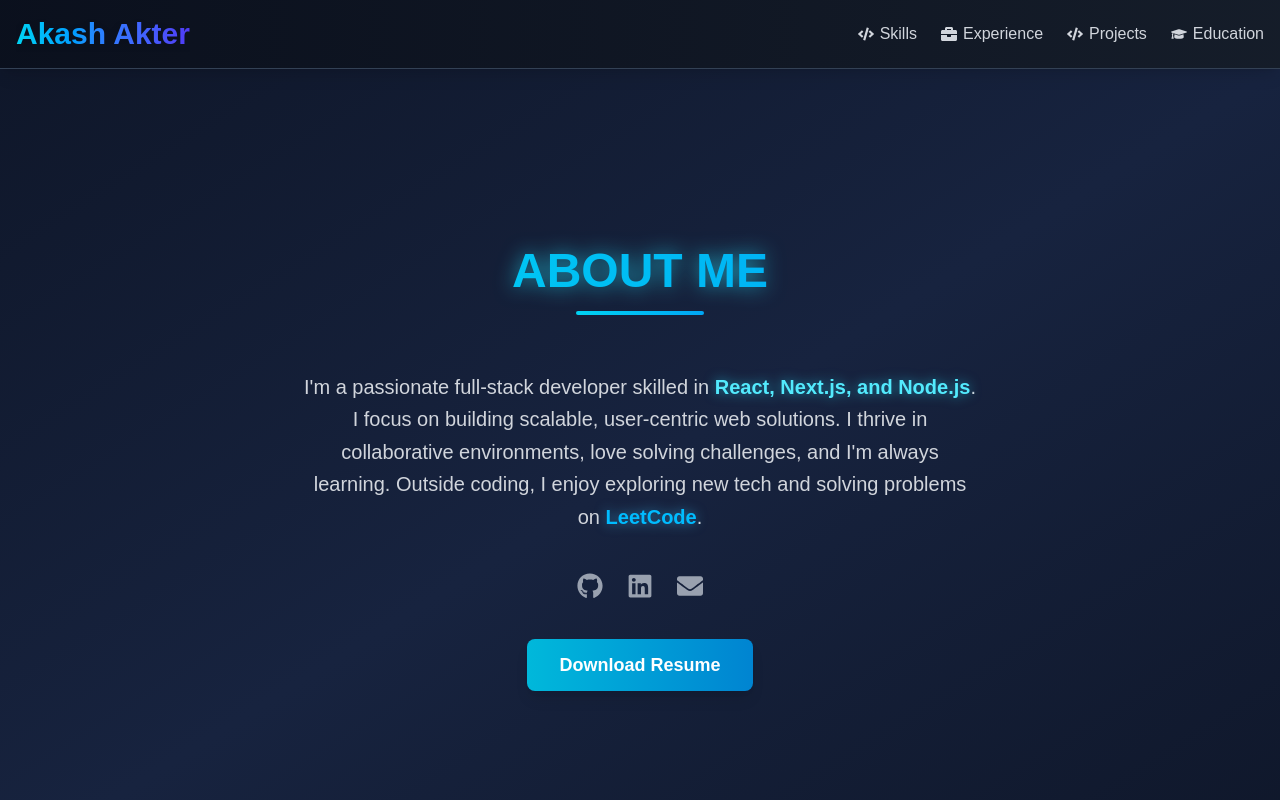
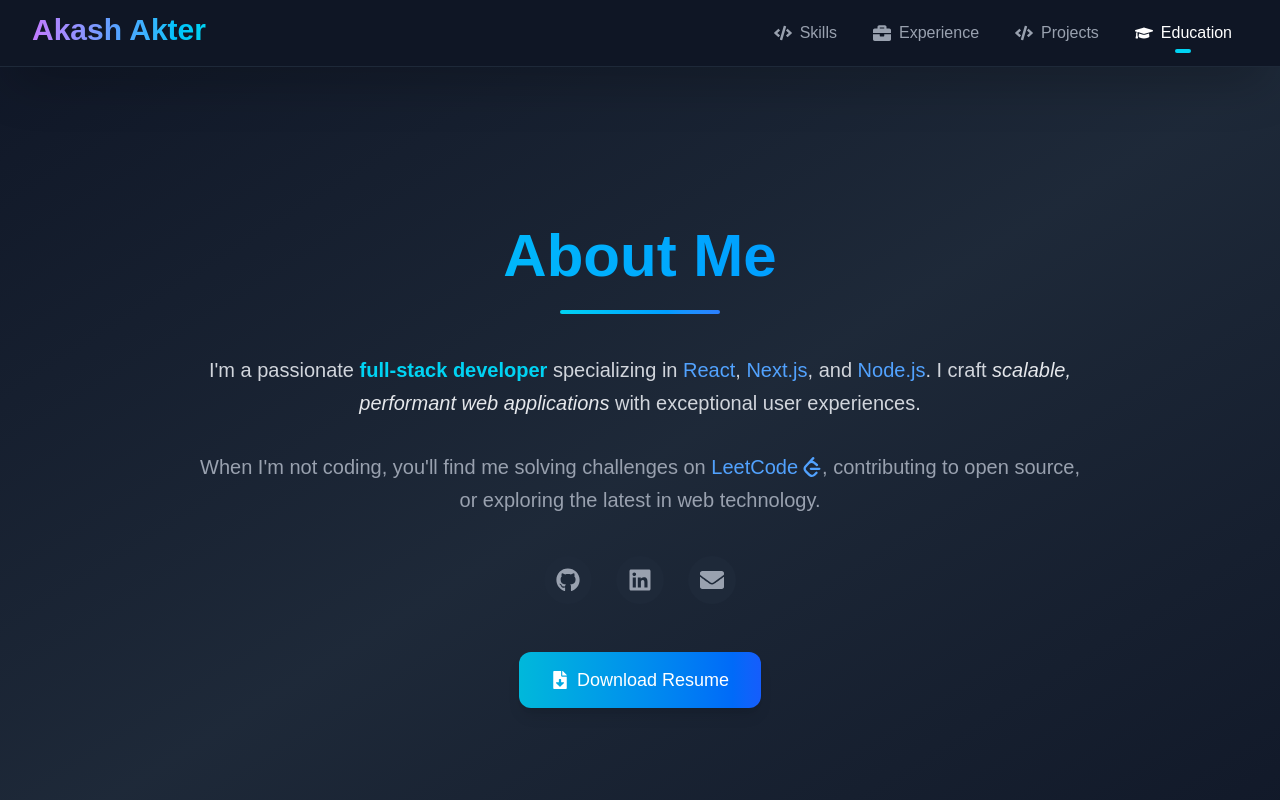
Before and after one commit to AkashAkter/akash-akter-portfolio, a Next.js app: page / in a window 1280 px wide. Shown: the top 800 px of the page. Built offline with nearby package versions, Linux system fonts and the light colour scheme; a web font is replaced by a local one.

Commit message:
updating

```diff
--- a/src/components/AboutMe.tsx
+++ b/src/components/AboutMe.tsx
@@ -1,7 +1,15 @@
+/* eslint-disable react/no-unescaped-entities */
 "use client";
 
 import React from "react";
-import { FaGithub, FaLinkedin, FaEnvelope } from "react-icons/fa";
+import {
+  FaGithub,
+  FaLinkedin,
+  FaEnvelope,
+  FaFileDownload,
+} from "react-icons/fa";
+import { motion } from "framer-motion";
+import { SiLeetcode } from "react-icons/si";
 
 const AboutMe = () => {
   const handleResumeDownload = () => {
@@ -11,73 +19,131 @@
     link.click();
   };
 
+  // Animation variants
+  const container = {
+    hidden: { opacity: 0 },
+    show: {
+      opacity: 1,
+      transition: {
+        staggerChildren: 0.1,
+        delayChildren: 0.3,
+      },
+    },
+  };
+
+  const item = {
+    hidden: { opacity: 0, y: 20 },
+    show: { opacity: 1, y: 0, transition: { duration: 0.5 } },
+  };
+
   return (
-    <div className="hero min-h-screen bg-gradient-to-br from-[#0f172a] via-[#17233f] to-[#0f172a]">
-      <div className="hero-content text-center">
-        <div className="max-w-2xl">
-          {/* Title */}
-          <h1 className="text-4xl md:text-5xl font-bold text-transparent bg-clip-text bg-gradient-to-r from-cyan-400 to-sky-500 mb-4 drop-shadow-[0_0_10px_rgba(34,211,238,0.7)]">
-            ABOUT ME
-          </h1>
+    <section className="min-h-screen bg-gradient-to-br from-gray-900 via-gray-800 to-gray-900 flex items-center justify-center px-4 py-20">
+      <motion.div
+        className="max-w-4xl mx-auto"
+        initial="hidden"
+        animate="show"
+        variants={container}
+      >
+        {/* Title */}
+        <motion.h1
+          className="text-5xl md:text-6xl font-bold text-transparent bg-clip-text bg-gradient-to-r from-cyan-400 to-blue-500 mb-6 text-center"
+          variants={item}
+        >
+          About Me
+        </motion.h1>
 
-          {/* Divider */}
-          <div className="w-32 h-1 mx-auto bg-gradient-to-r from-cyan-400 to-sky-500 rounded-full mb-8" />
+        {/* Divider */}
+        <motion.div
+          className="w-40 h-1 mx-auto bg-gradient-to-r from-cyan-400 to-blue-500 rounded-full mb-10 opacity-80"
+          variants={item}
+        />
 
-          {/* Paragraph */}
-          <p className="py-6 text-gray-300 text-xl leading-relaxed">
-            I&apos;m a passionate full-stack developer skilled in{" "}
-            <span className="font-semibold text-cyan-300 drop-shadow-[0_0_6px_rgba(34,211,238,0.6)]">
-              React, Next.js, and Node.js
-            </span>
-            . I focus on building scalable, user-centric web solutions. I thrive
-            in collaborative environments, love solving challenges, and I&apos;m
-            always learning. Outside coding, I enjoy exploring new tech and
-            solving problems on{" "}
-            <span className="font-semibold text-sky-400 drop-shadow-[0_0_6px_rgba(56,189,248,0.6)]">
-              LeetCode
-            </span>
-            .
+        {/* Content */}
+        <motion.div variants={item}>
+          <p className="text-gray-300 text-lg md:text-xl leading-relaxed mb-8 text-center">
+            I'm a passionate{" "}
+            <span className="font-semibold text-cyan-400">
+              full-stack developer
+            </span>{" "}
+            specializing in{" "}
+            <span className="font-medium text-blue-400">React</span>,{" "}
+            <span className="font-medium text-blue-400">Next.js</span>, and{" "}
+            <span className="font-medium text-blue-400">Node.js</span>. I craft{" "}
+            <span className="italic text-gray-200">
+              scalable, performant web applications
+            </span>{" "}
+            with exceptional user experiences.
           </p>
 
-          {/* Social Icons */}
-          <div className="flex justify-center gap-6 mb-6 mt-4">
+          <p className="text-gray-400 text-lg md:text-xl leading-relaxed mb-10 text-center">
+            When I'm not coding, you'll find me solving challenges on{" "}
             <a
-              href="https://github.com/AkashAkter"
+              href="https://leetcode.com/"
               target="_blank"
               rel="noopener noreferrer"
-              className="text-gray-400 hover:text-cyan-400 transition-transform hover:scale-110"
-              aria-label="GitHub"
+              className="text-blue-400 hover:text-cyan-400 transition-colors inline-flex items-center"
             >
-              <FaGithub size={26} />
+              LeetCode <SiLeetcode className="ml-1" />
             </a>
-            <a
-              href="https://www.linkedin.com/in/akash08akter/"
+            , contributing to open source, or exploring the latest in web
+            technology.
+          </p>
+        </motion.div>
+
+        {/* Social Links */}
+        <motion.div className="flex justify-center gap-6 mb-12" variants={item}>
+          {[
+            {
+              icon: <FaGithub size={24} />,
+              href: "https://github.com/AkashAkter",
+              label: "GitHub",
+            },
+            {
+              icon: <FaLinkedin size={24} />,
+              href: "https://www.linkedin.com/in/akash08akter/",
+              label: "LinkedIn",
+            },
+            {
+              icon: <FaEnvelope size={24} />,
+              href: "mailto:your.akash.akter08@gmail.com",
+              label: "Email",
+            },
+          ].map((social, index) => (
+            <motion.a
+              key={index}
+              href={social.href}
               target="_blank"
               rel="noopener noreferrer"
-              className="text-gray-400 hover:text-cyan-400 transition-transform hover:scale-110"
-              aria-label="LinkedIn"
+              className="text-gray-400 hover:text-white p-3 rounded-full bg-gray-800 hover:bg-gray-700 transition-all duration-300 group"
+              whileHover={{ y: -5, scale: 1.1 }}
+              aria-label={social.label}
             >
-              <FaLinkedin size={26} />
-            </a>
-            <a
-              href="mailto:your.akash.akter08@gmail.com"
-              className="text-gray-400 hover:text-cyan-400 transition-transform hover:scale-110"
-              aria-label="Email"
-            >
-              <FaEnvelope size={26} />
-            </a>
-          </div>
+              {social.icon}
+              <span className="absolute -bottom-8 left-1/2 transform -translate-x-1/2 opacity-0 group-hover:opacity-100 text-xs text-gray-300 transition-opacity">
+                {social.label}
+              </span>
+            </motion.a>
+          ))}
+        </motion.div>
 
-          {/* Resume Button */}
-          <button
+        {/* Resume Button */}
+        <motion.div className="text-center" variants={item}>
+          <motion.button
             onClick={handleResumeDownload}
-            className="mt-4 px-8 py-3 text-lg font-semibold rounded-lg bg-gradient-to-r from-cyan-500 to-sky-600 text-white shadow-lg hover:from-cyan-400 hover:to-sky-500 transition-all duration-300 hover:shadow-[0_0_20px_rgba(34,211,238,0.5)] hover:scale-105 focus:outline-none focus:ring-2 focus:ring-cyan-400 focus:ring-opacity-50"
+            className="px-8 py-3.5 text-lg font-medium rounded-xl bg-gradient-to-r from-cyan-500 to-blue-600 text-white shadow-lg relative overflow-hidden group"
+            whileHover={{ scale: 1.05 }}
+            whileTap={{ scale: 0.95 }}
           >
-            Download Resume
-          </button>
-        </div>
-      </div>
-    </div>
+            <div className="absolute inset-0 bg-gradient-to-r from-cyan-400 to-blue-500 opacity-0 group-hover:opacity-100 transition-opacity duration-300" />
+            <span className="relative flex items-center justify-center gap-2">
+              <FaFileDownload className="text-lg" />
+              Download Resume
+            </span>
+            <span className="absolute bottom-0 left-0 w-full h-0.5 bg-white scale-x-0 group-hover:scale-x-100 transition-transform duration-500 origin-left" />
+          </motion.button>
+        </motion.div>
+      </motion.div>
+    </section>
   );
 };
 
--- a/src/components/Header.tsx
+++ b/src/components/Header.tsx
@@ -2,73 +2,172 @@
 
 import Link from "next/link";
 import React from "react";
-import { FaCode, FaGraduationCap, FaBriefcase } from "react-icons/fa";
-import { motion } from "framer-motion";
+import {
+  FaCode,
+  FaGraduationCap,
+  FaBriefcase,
+  FaBars,
+  FaTimes,
+} from "react-icons/fa";
+import { motion, AnimatePresence } from "framer-motion";
 
 const navItems = [
-  { id: "skills", icon: <FaCode className="mr-1.5" />, label: "Skills" },
+  { id: "skills", icon: <FaCode className="text-lg" />, label: "Skills" },
   {
     id: "experience",
-    icon: <FaBriefcase className="mr-1.5" />,
+    icon: <FaBriefcase className="text-lg" />,
     label: "Experience",
   },
-  { id: "projects", icon: <FaCode className="mr-1.5" />, label: "Projects" },
+  { id: "projects", icon: <FaCode className="text-lg" />, label: "Projects" },
   {
     id: "education",
-    icon: <FaGraduationCap className="mr-1.5" />,
+    icon: <FaGraduationCap className="text-lg" />,
     label: "Education",
   },
 ];
 
 const Header = () => {
+  const [mobileMenuOpen, setMobileMenuOpen] = React.useState(false);
+  const [activeSection, setActiveSection] = React.useState("");
+
   const scrollToSection = (id: string) => {
     const element = document.getElementById(id);
-    if (element) element.scrollIntoView({ behavior: "smooth" });
+    if (element) {
+      element.scrollIntoView({ behavior: "smooth" });
+      setActiveSection(id);
+    }
+    setMobileMenuOpen(false);
   };
 
+  React.useEffect(() => {
+    const handleScroll = () => {
+      const sections = navItems.map((item) => item.id);
+      const scrollPosition = window.scrollY + 100;
+
+      for (const section of sections) {
+        const element = document.getElementById(section);
+        if (element) {
+          const offsetTop = element.offsetTop;
+          const offsetHeight = element.offsetHeight;
+
+          if (
+            scrollPosition >= offsetTop &&
+            scrollPosition < offsetTop + offsetHeight
+          ) {
+            setActiveSection(section);
+            break;
+          }
+        }
+      }
+    };
+
+    window.addEventListener("scroll", handleScroll);
+    return () => window.removeEventListener("scroll", handleScroll);
+  }, []);
+
   return (
-    <header className="sticky top-0 z-50 bg-gradient-to-r from-[#0f172a]/70 to-[#1e293b]/70 backdrop-blur-md border-b border-[#334155] shadow-lg">
-      <div className="container mx-auto px-4">
-        <div className="flex justify-between items-center py-4">
+    <header className="sticky top-0 z-50 bg-gray-900/95 backdrop-blur-md border-b border-gray-800 shadow-2xl">
+      <div className="container mx-auto px-4 lg:px-8">
+        <div className="flex justify-between items-center py-3">
           {/* Logo */}
           <Link href="/">
-            <motion.button
+            <motion.div
               onClick={() => scrollToSection("home")}
-              className="group relative overflow-hidden"
-              whileHover={{ scale: 1.05 }}
+              className="group relative"
+              whileHover={{ scale: 1.03 }}
+              whileTap={{ scale: 0.98 }}
             >
-              <div className="absolute inset-0 bg-gradient-to-r from-cyan-500 to-blue-600 opacity-0 group-hover:opacity-20 blur-md transition-all duration-500" />
-              <h1 className="text-3xl font-extrabold text-transparent bg-clip-text bg-gradient-to-r from-cyan-400 via-blue-500 to-indigo-600 drop-shadow-lg">
+              <div className="absolute -inset-2 bg-gradient-to-r from-purple-600 to-blue-500 rounded-lg opacity-0 group-hover:opacity-20 blur transition-all duration-300" />
+              <h1 className="text-2xl md:text-3xl font-bold text-transparent bg-clip-text bg-gradient-to-r from-purple-400 via-blue-400 to-cyan-400">
                 Akash Akter
-              </h1>
                 <motion.span
-                className="absolute bottom-0 left-0 w-full h-0.5 bg-gradient-to-r from-cyan-400 to-blue-500"
+                  className="block h-0.5 bg-gradient-to-r from-purple-500 to-blue-500 mt-1"
                   initial={{ scaleX: 0 }}
                   whileHover={{ scaleX: 1 }}
                   transition={{ duration: 0.3 }}
                 />
-            </motion.button>
+              </h1>
+            </motion.div>
           </Link>
 
-          {/* Navigation & Socials */}
-          <div className="flex items-center space-x-8">
-            <nav className="hidden md:flex space-x-6">
+          {/* Desktop Navigation */}
+          <nav className="hidden md:flex items-center space-x-1">
             {navItems.map(({ id, icon, label }) => (
-                <button
+              <motion.button
                 key={id}
                 onClick={() => scrollToSection(id)}
-                  className="flex items-center text-gray-300 hover:text-cyan-400 relative group transition-all duration-300"
+                className={`relative px-4 py-2 rounded-lg transition-all duration-300 ${
+                  activeSection === id
+                    ? "text-white"
+                    : "text-gray-400 hover:text-white"
+                }`}
+                whileHover={{ y: -2 }}
+                whileTap={{ scale: 0.95 }}
               >
-                  {icon}
-                  <span className="relative">
-                    {label}
-                    <span className="absolute bottom-[-2px] left-0 w-0 h-[2px] bg-cyan-400 group-hover:w-full transition-all duration-300" />
-                  </span>
-                </button>
+                <div className="flex items-center">
+                  <span className="mr-2">{icon}</span>
+                  <span>{label}</span>
+                </div>
+                {activeSection === id && (
+                  <motion.div
+                    className="absolute bottom-0 left-1/2 w-4 h-1 bg-cyan-400 rounded-full -translate-x-1/2"
+                    layoutId="activeIndicator"
+                    transition={{ type: "spring", stiffness: 300, damping: 25 }}
+                  />
+                )}
+              </motion.button>
             ))}
           </nav>
+
+          {/* Mobile Menu Button */}
+          <motion.button
+            className="md:hidden p-2 rounded-lg text-gray-400 hover:text-white focus:outline-none"
+            onClick={() => setMobileMenuOpen(!mobileMenuOpen)}
+            whileHover={{ scale: 1.1 }}
+            whileTap={{ scale: 0.9 }}
+          >
+            {mobileMenuOpen ? <FaTimes size={24} /> : <FaBars size={24} />}
+          </motion.button>
         </div>
+
+        {/* Mobile Menu */}
+        <AnimatePresence>
+          {mobileMenuOpen && (
+            <motion.div
+              initial={{ opacity: 0, height: 0 }}
+              animate={{ opacity: 1, height: "auto" }}
+              exit={{ opacity: 0, height: 0 }}
+              transition={{ duration: 0.3 }}
+              className="md:hidden overflow-hidden"
+            >
+              <div className="pt-2 pb-4 space-y-2">
+                {navItems.map(({ id, icon, label }) => (
+                  <motion.button
+                    key={id}
+                    onClick={() => scrollToSection(id)}
+                    className={`w-full flex items-center px-4 py-3 rounded-lg transition-all ${
+                      activeSection === id
+                        ? "bg-gray-800 text-white"
+                        : "text-gray-400 hover:bg-gray-800 hover:text-white"
+                    }`}
+                    whileTap={{ scale: 0.98 }}
+                  >
+                    <span className="mr-3">{icon}</span>
+                    <span>{label}</span>
+                    {activeSection === id && (
+                      <motion.span
+                        className="ml-auto w-2 h-2 bg-cyan-400 rounded-full"
+                        initial={{ scale: 0 }}
+                        animate={{ scale: 1 }}
+                        transition={{ type: "spring", stiffness: 500 }}
+                      />
+                    )}
+                  </motion.button>
+                ))}
               </div>
+            </motion.div>
+          )}
+        </AnimatePresence>
       </div>
     </header>
   );
```
Also changed, not shown: 1 other file (tests, documents, lock files or other folders). Lines whose indentation alone changed are shown as unchanged.
